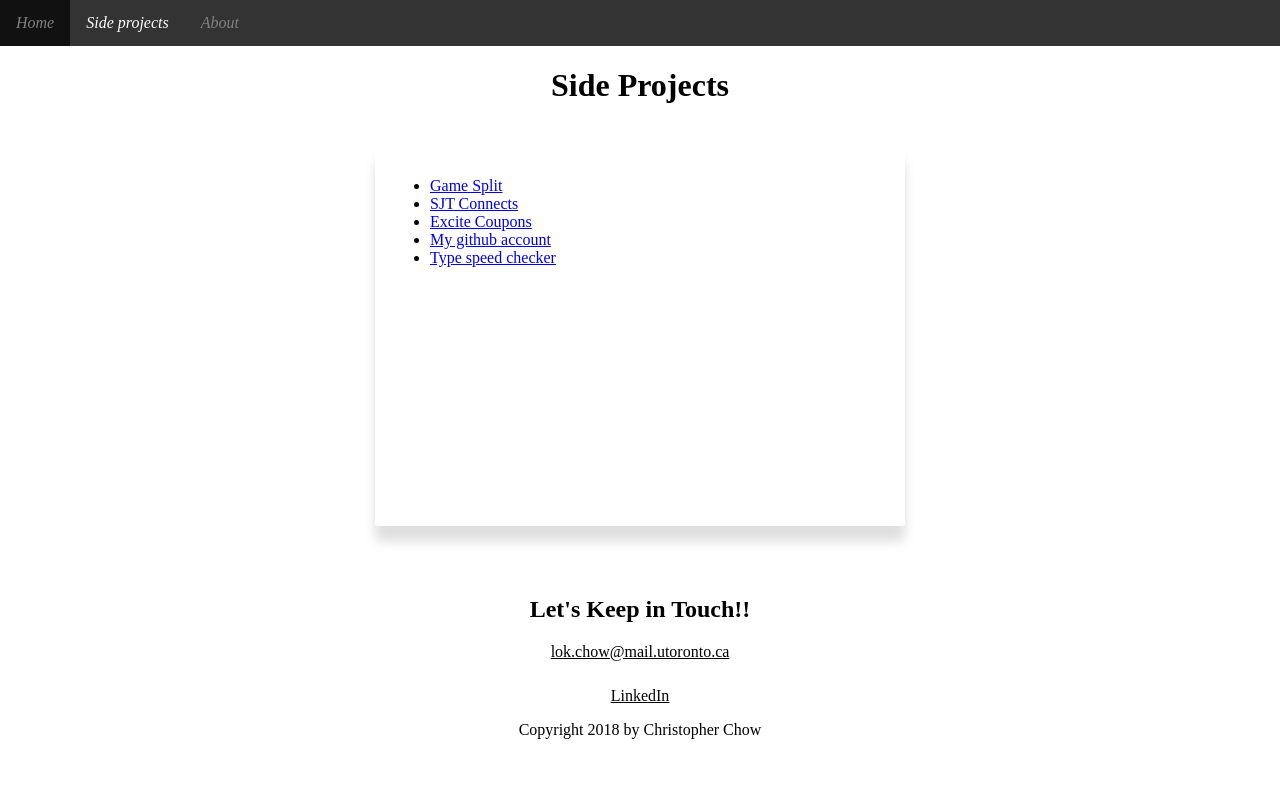
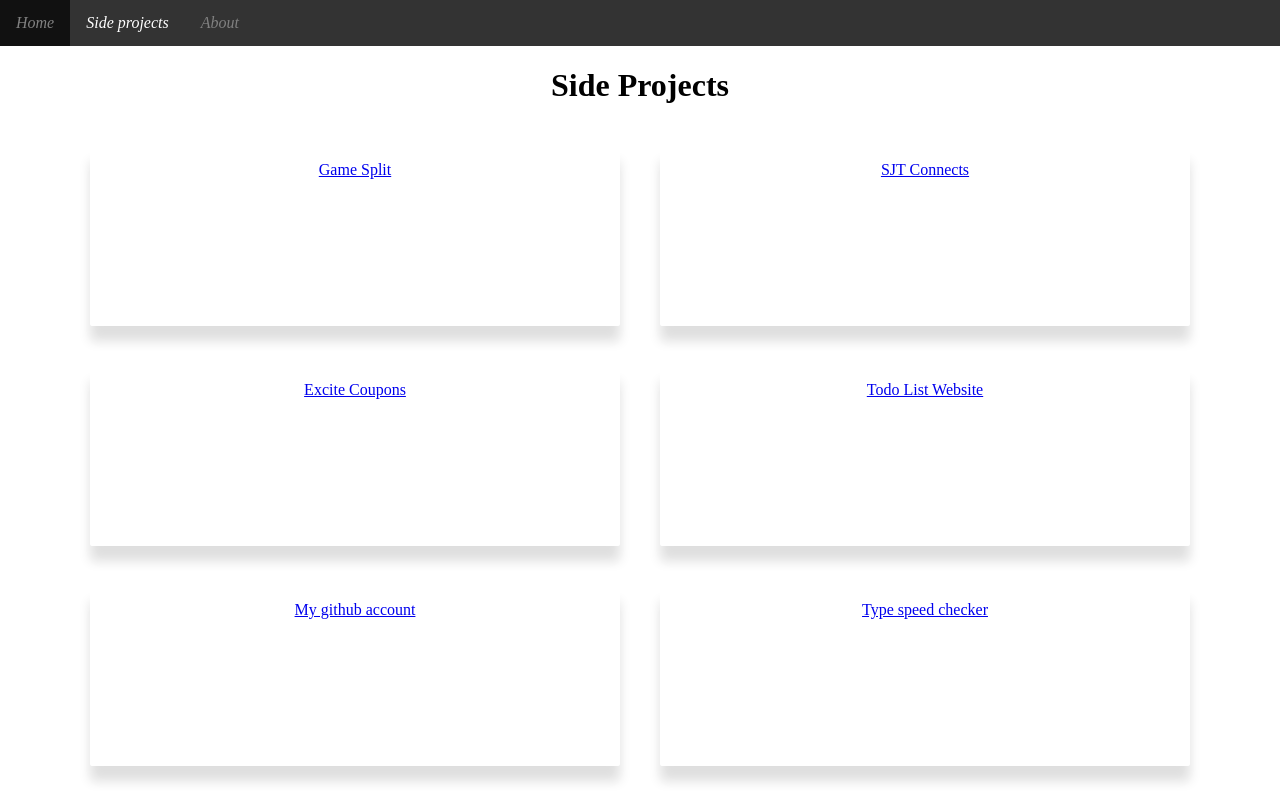
Before and after one commit to christochow/ResumeWebsiteV2, an Angular app: page /projects in a window 1280 px wide. Shown: the top 800 px of the page. Built offline with nearby package versions, Linux system fonts and the light colour scheme.

Commit message:
restyled projects page and added todo link

```diff
--- a/src/app/project/project.component.css
+++ b/src/app/project/project.component.css
@@ -0,0 +1,13 @@
+section{
+  margin: 20px;
+  text-align: center;
+  display: inline-block;
+  width: 500px;
+  height: 150px;
+  border-radius: 2px;
+  box-shadow: 0 19px 20px rgba(0,0,0,0.01), 0 15px 12px rgba(0,0,0,0.12);
+}
+
+.box{
+  align-items: center;
+}
--- a/src/app/project/project.component.html
+++ b/src/app/project/project.component.html
@@ -1,12 +1,23 @@
 <main>
   <h1>Side Projects</h1>
+<div class="box">
   <section>
-    <ul>
-      <li><a href="https://play.google.com/store/apps/details?id=com.chris.game_split"  target="_blank">Game Split</a></li>
-      <li><a href="https://play.google.com/store/apps/details?id=com.st_james"  target="_blank">SJT Connects</a></li>
-      <li><a href="https://play.google.com/store/apps/details?id=com.playtron.customerapp"  target="_blank">Excite Coupons</a></li>
-      <li><a href="https://github.com/christochow" target="_blank">My github account</a></li>
-      <li><a routerLink="/projects/type">Type speed checker</a></li>
-    </ul>
+    <a href="https://play.google.com/store/apps/details?id=com.chris.game_split" target="_blank">Game Split</a>
   </section>
+  <section>
+    <a href="https://play.google.com/store/apps/details?id=com.st_james" target="_blank">SJT Connects</a>
+  </section>
+  <section>
+    <a href="https://play.google.com/store/apps/details?id=com.playtron.customerapp" target="_blank">Excite Coupons</a>
+  </section>
+  <section>
+    <a href="https://todo-site.herokuapp.com/" target="_blank">Todo List Website</a>
+  </section>
+  <section>
+    <a href="https://github.com/christochow" target="_blank">My github account</a>
+  </section>
+  <section>
+    <a routerLink="/projects/type">Type speed checker</a>
+  </section>
+</div>
 </main>
```
